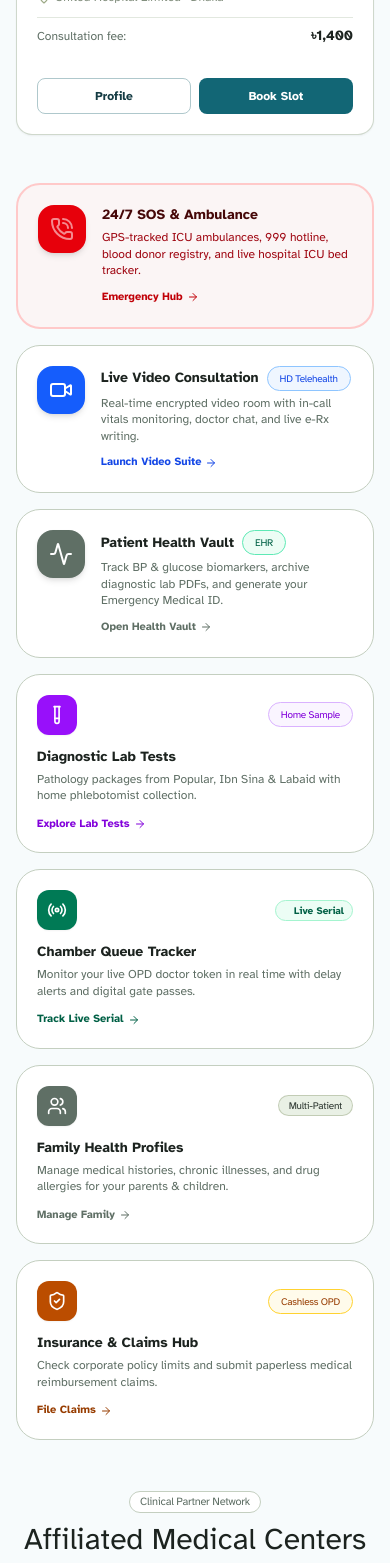
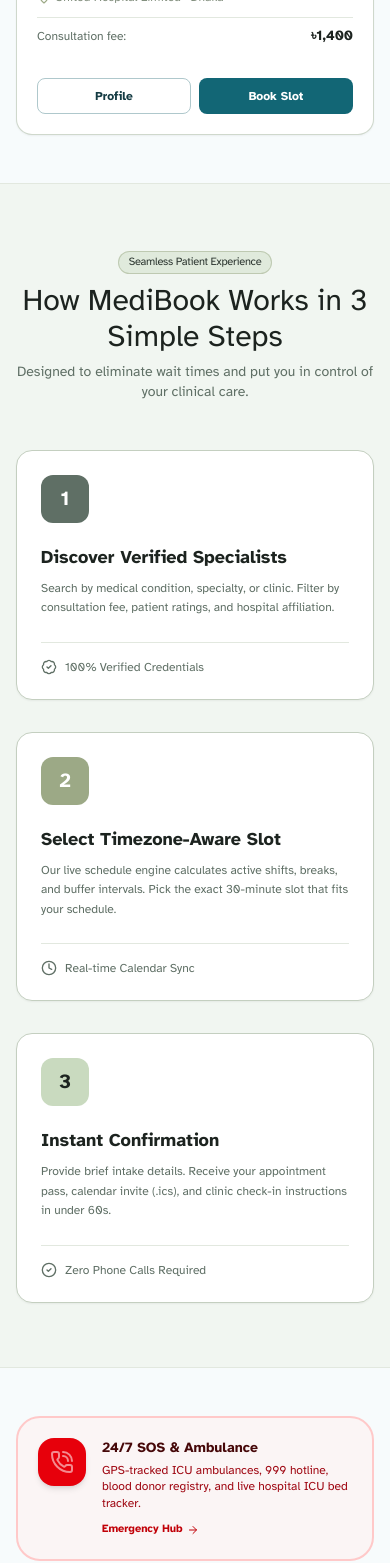
Before and after one commit to mdmahfuj-cse/medibook, a React (Vite) app: page / in a window 390 px wide. Shown: the part 6223-7786 px from the top of the page. Built offline with nearby package versions, Linux system fonts and the light colour scheme.

Commit message:
medibook home section

```diff
--- a/src/pages/HomePage.tsx
+++ b/src/pages/HomePage.tsx
@@ -474,7 +474,86 @@
       {/* ========================================================================= */}
       {/* 4. HOW BOOKING WORKS */}
       {/* ========================================================================= */}
+      <section className="bg-[#F0F4ED]/70 py-16 sm:py-20 border-y border-[#E2E8DF]">
+        <div className="mx-auto max-w-7xl px-4 sm:px-6 lg:px-8">
+          <div className="mx-auto max-w-2xl text-center mb-12">
+            <Badge variant="sage" size="sm" className="mb-2">
+              Seamless Patient Experience
+            </Badge>
+            <h2 className="font-serif text-3xl sm:text-4xl font-normal text-[#1C231F]">
+              How MediBook Works in 3 Simple Steps
+            </h2>
+            <p className="text-sm text-[#5F6F65] mt-2">
+              Designed to eliminate wait times and put you in control of your
+              clinical care.
+            </p>
+          </div>
 
+          <div className="grid grid-cols-1 md:grid-cols-3 gap-8 relative">
+            {/* Step 1 */}
+            <div className="rounded-2xl border border-[#C4CFC0] bg-white p-6 sm:p-8 shadow-xs relative flex flex-col justify-between">
+              <div>
+                <div className="flex h-12 w-12 items-center justify-center rounded-xl bg-[#5F6F65] text-white font-serif text-xl font-bold mb-5">
+                  1
+                </div>
+                <h3 className="text-lg font-bold text-[#1C231F]">
+                  Discover Verified Specialists
+                </h3>
+                <p className="text-xs sm:text-sm text-[#5F6F65] mt-2 leading-relaxed">
+                  Search by medical condition, specialty, or clinic. Filter by
+                  consultation fee, patient ratings, and hospital affiliation.
+                </p>
+              </div>
+              <div className="mt-6 pt-4 border-t border-[#E2E8DF] flex items-center gap-2 text-xs font-medium text-[#5F6F65]">
+                <BadgeCheck className="h-4 w-4 text-[#5F6F65]" />
+                100% Verified Credentials
+              </div>
+            </div>
+
+            {/* Step 2 */}
+            <div className="rounded-2xl border border-[#C4CFC0] bg-white p-6 sm:p-8 shadow-xs relative flex flex-col justify-between">
+              <div>
+                <div className="flex h-12 w-12 items-center justify-center rounded-xl bg-[#9CA986] text-white font-serif text-xl font-bold mb-5">
+                  2
+                </div>
+                <h3 className="text-lg font-bold text-[#1C231F]">
+                  Select Timezone-Aware Slot
+                </h3>
+                <p className="text-xs sm:text-sm text-[#5F6F65] mt-2 leading-relaxed">
+                  Our live schedule engine calculates active shifts, breaks, and
+                  buffer intervals. Pick the exact 30-minute slot that fits your
+                  schedule.
+                </p>
+              </div>
+              <div className="mt-6 pt-4 border-t border-[#E2E8DF] flex items-center gap-2 text-xs font-medium text-[#5F6F65]">
+                <Clock className="h-4 w-4 text-[#5F6F65]" />
+                Real-time Calendar Sync
+              </div>
+            </div>
+
+            {/* Step 3 */}
+            <div className="rounded-2xl border border-[#C4CFC0] bg-white p-6 sm:p-8 shadow-xs relative flex flex-col justify-between">
+              <div>
+                <div className="flex h-12 w-12 items-center justify-center rounded-xl bg-[#C9DABF] text-[#1C231F] font-serif text-xl font-bold mb-5">
+                  3
+                </div>
+                <h3 className="text-lg font-bold text-[#1C231F]">
+                  Instant Confirmation
+                </h3>
+                <p className="text-xs sm:text-sm text-[#5F6F65] mt-2 leading-relaxed">
+                  Provide brief intake details. Receive your appointment pass,
+                  calendar invite (.ics), and clinic check-in instructions in
+                  under 60s.
+                </p>
+              </div>
+              <div className="mt-6 pt-4 border-t border-[#E2E8DF] flex items-center gap-2 text-xs font-medium text-[#5F6F65]">
+                <CheckCircle2 className="h-4 w-4 text-[#5F6F65]" />
+                Zero Phone Calls Required
+              </div>
+            </div>
+          </div>
+        </div>
+      </section>
 
       <section className="mx-auto max-w-7xl px-4 sm:px-6 lg:px-8">
         {/* Phase 9 Emergency Care & Digital Health Quick Access Grid */}
```
